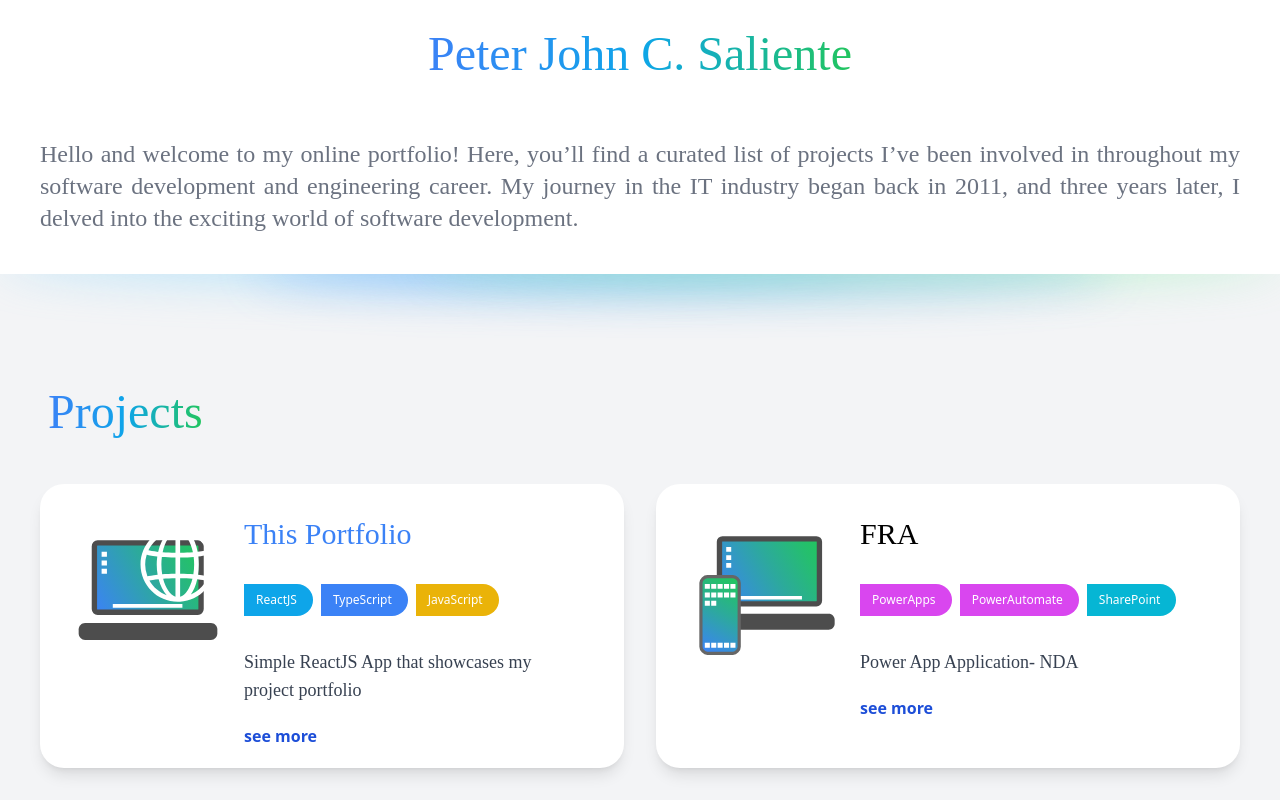
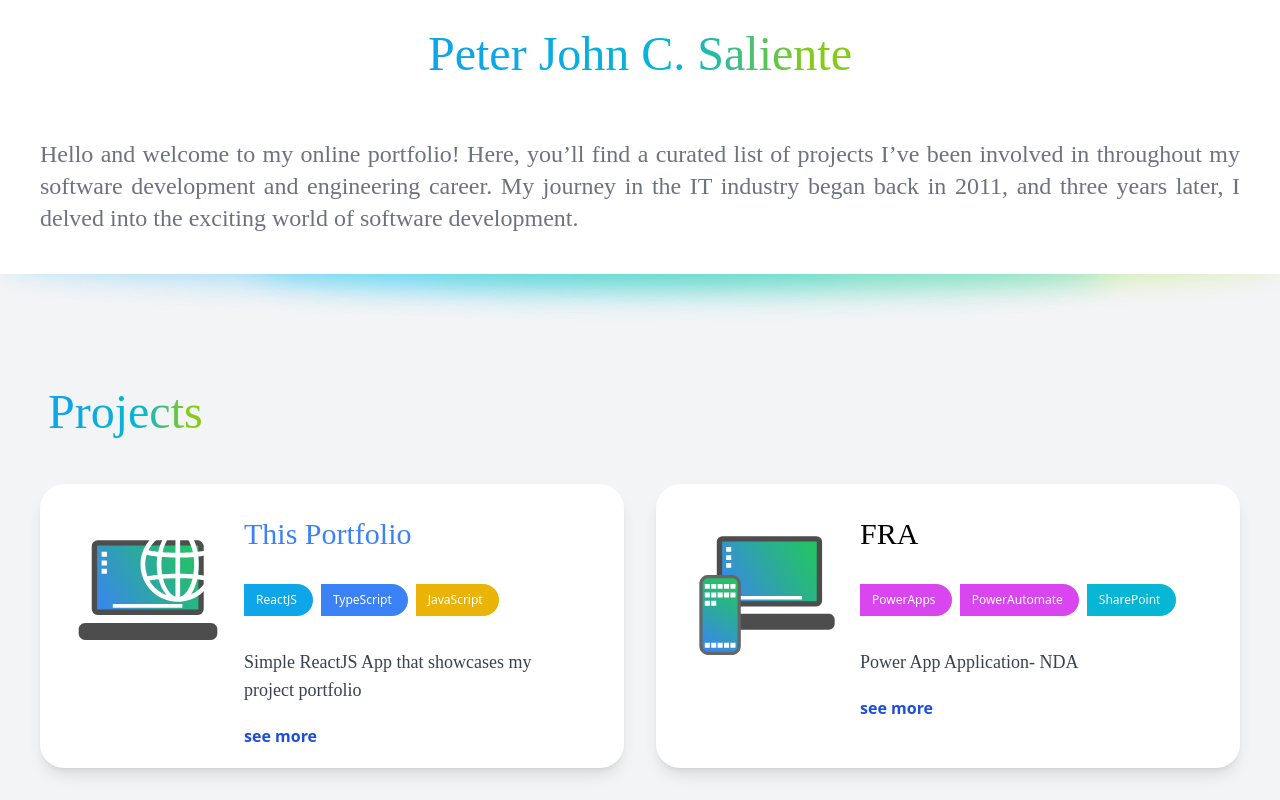
Before and after one commit to psaliente/psaliente.github.io, a React (Vite) app: page / in a window 1280 px wide. Shown: the top 800 px of the page. Built offline with nearby package versions, Linux system fonts and the light colour scheme; a web font is replaced by a local one.

Commit message:
NONE #Comment - color adjustments

```diff
--- a/src/components/brandcolors.component.tsx
+++ b/src/components/brandcolors.component.tsx
@@ -3,9 +3,9 @@ import React from "react";
 function BrandColors() {
     return (<div className="flex">
         <div className="block relative w-full h-16 overflow-hidden">
-            <div className="bg-sky-300 w-2/3 h-12 rounded-[50%] absolute -top-2/3 left-0 blur-xl animate-pulse"></div>
-            <div className="bg-blue-400 w-2/3 h-12 rounded-[50%] absolute -top-1/2 left-[20%] blur-xl animate-pulse"></div>
-            <div className="bg-green-300 w-2/3 h-12 rounded-[50%] absolute -top-2/3 left-1/3 blur-xl animate-pulse"></div>
+            <div className="bg-sky-400 w-2/3 h-12 rounded-[50%] absolute -top-2/3 left-0 blur-lg animate-pulse"></div>
+            <div className="bg-lime-400 w-2/3 h-12 rounded-[50%] absolute -top-2/3 left-1/3 blur-lg animate-pulse"></div>
+            <div className="bg-cyan-400 w-2/3 h-12 rounded-[50%] absolute -top-1/2 left-[20%] blur-lg animate-pulse"></div>
         </div>
     </div>)
 }
--- a/src/components/labels/textGradient.component.tsx
+++ b/src/components/labels/textGradient.component.tsx
@@ -6,8 +6,8 @@ type TextGradientPropsType = {
     toColor?: string
 } & React.PropsWithChildren
 
-function TextGradient({children, fromColor = 'from-blue-500', viaColor = 'via-sky-500', toColor = 'to-green-500'}: TextGradientPropsType) {
-    return <span className={`font-[SourceCodePro] font-thin text-transparent bg-clip-text bg-gradient-to-r ${fromColor} ${viaColor} ${toColor}`}>{children}</span>
+function TextGradient({children, fromColor = 'from-sky-500', viaColor = 'via-cyan-500', toColor = 'to-lime-500'}: TextGradientPropsType) {
+    return <span className={`font-[SourceCodePro] font-thin text-transparent bg-clip-text bg-gradient-to-r ${fromColor} from-10% ${viaColor} via-60% ${toColor} to-90%`}>{children}</span>
 }
 
 export default React.memo(TextGradient);
```
